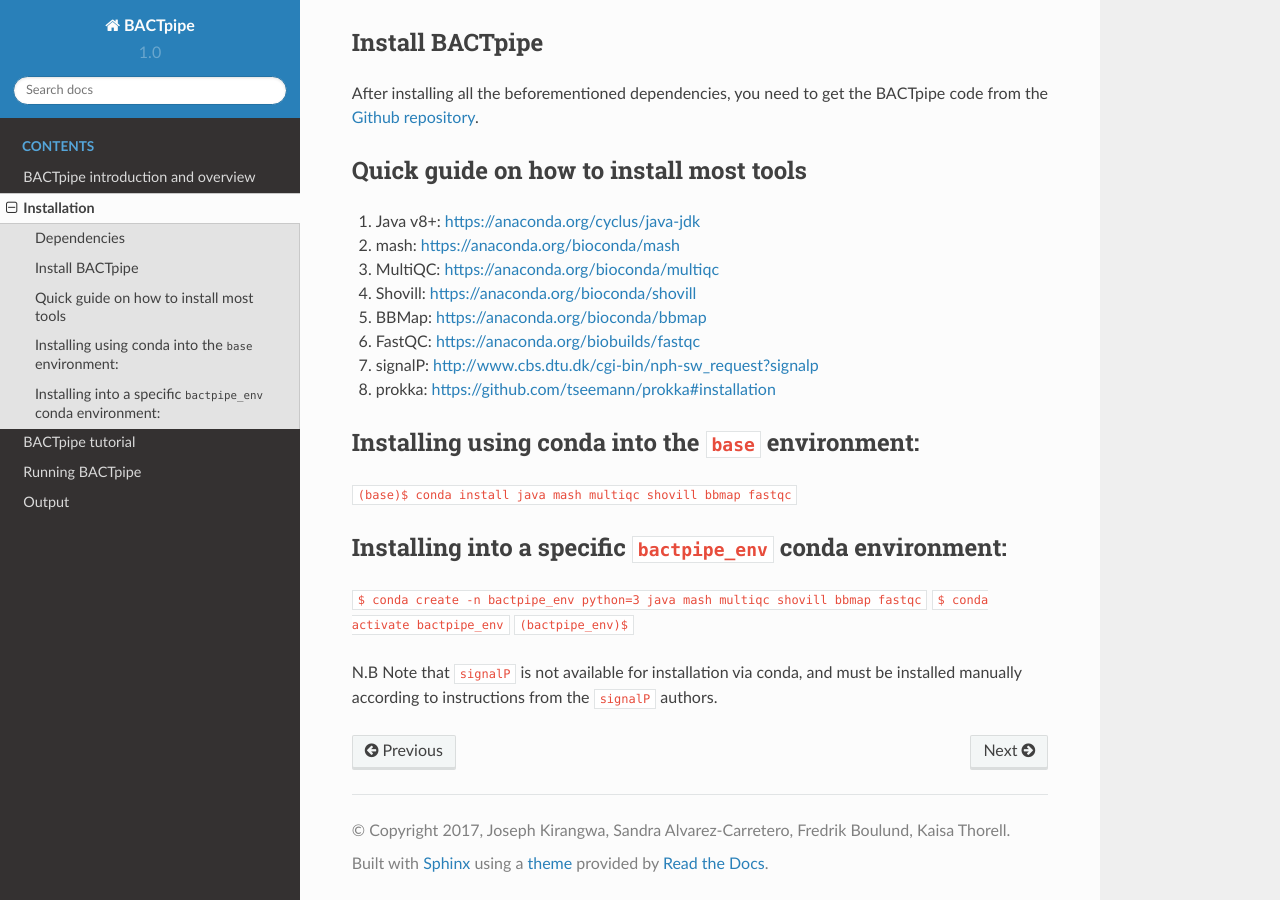
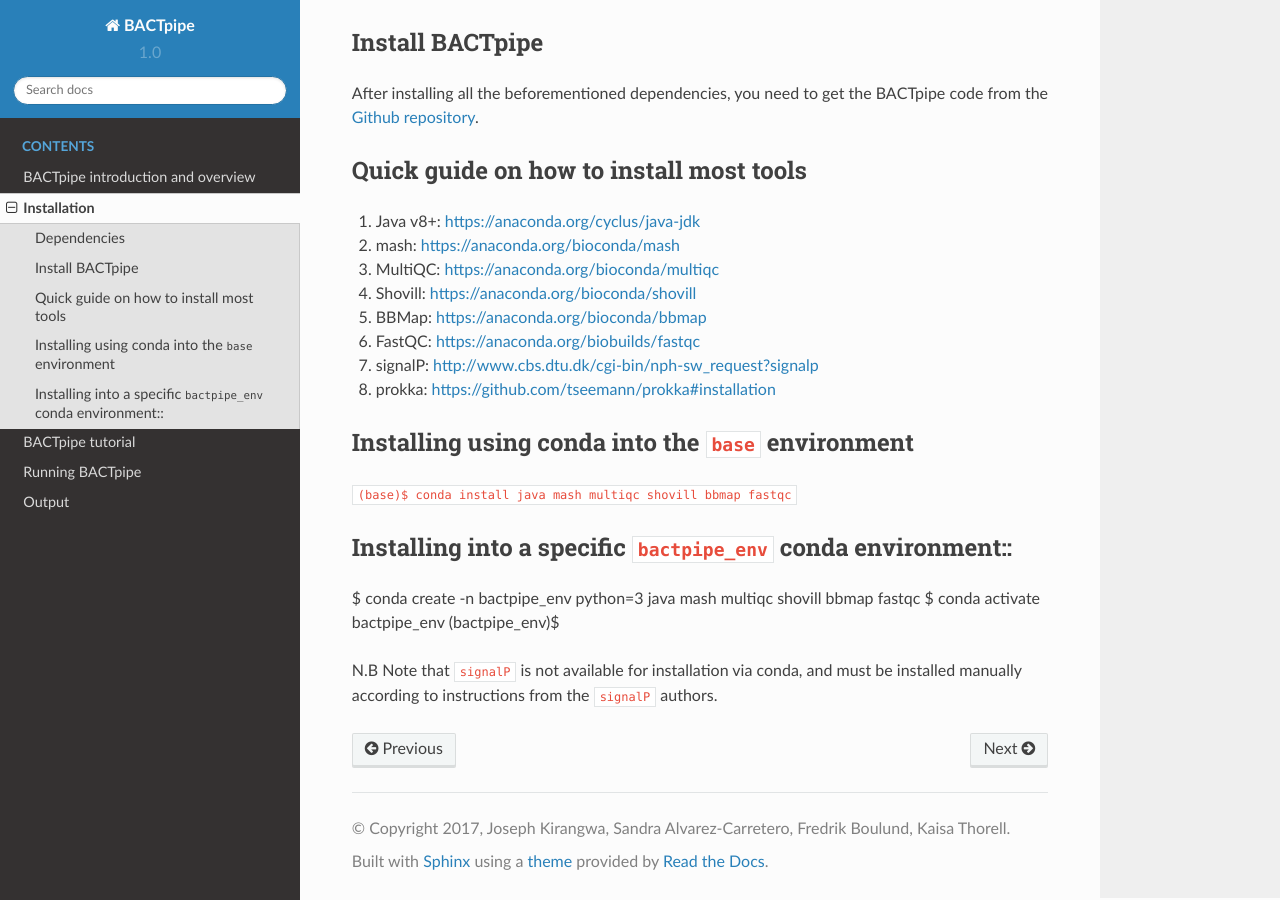
Before and after one commit to ctmrbio/BACTpipe, a Sphinx documentation site: the page built from docs/source/installation.rst, in a window 1280 px wide and 900 px high, scrolled down 575 px. Built offline with Sphinx 7.4.7 and the Read the Docs theme 2.0.0, drawn with Linux system fonts in a browser that asks for light colours.

```diff
--- a/docs/source/installation.rst
+++ b/docs/source/installation.rst
@@ -49,17 +49,17 @@ Quick guide on how to install most tools
 7. signalP: http://www.cbs.dtu.dk/cgi-bin/nph-sw_request?signalp
 8. prokka: https://github.com/tseemann/prokka#installation
 
-Installing using conda into the ``base`` environment:
+Installing using conda into the ``base`` environment
 *****************************************************
 
 ``(base)$ conda install java mash multiqc shovill bbmap fastqc``
 
 
-Installing into a specific ``bactpipe_env`` conda environment:
-**************************************************************
+Installing into a specific ``bactpipe_env`` conda environment::
+***************************************************************
 
-``$ conda create -n bactpipe_env python=3 java mash multiqc shovill bbmap fastqc``
-``$ conda activate bactpipe_env``
-``(bactpipe_env)$``
+$ conda create -n bactpipe_env python=3 java mash multiqc shovill bbmap fastqc
+$ conda activate bactpipe_env
+(bactpipe_env)$
 
 N.B Note that ``signalP`` is not available for installation via conda, and must be installed manually according to instructions from the ``signalP`` authors.
```
